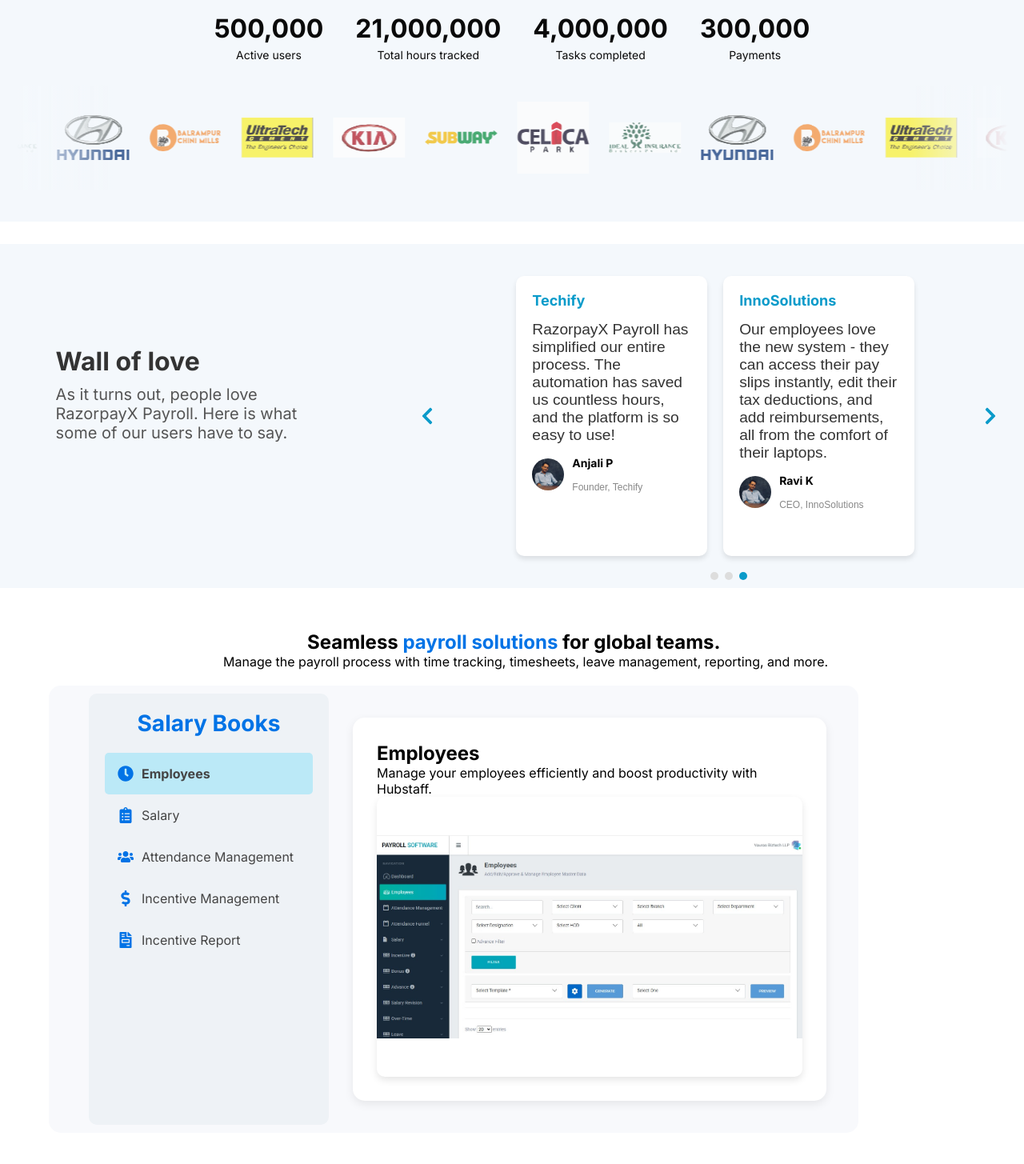
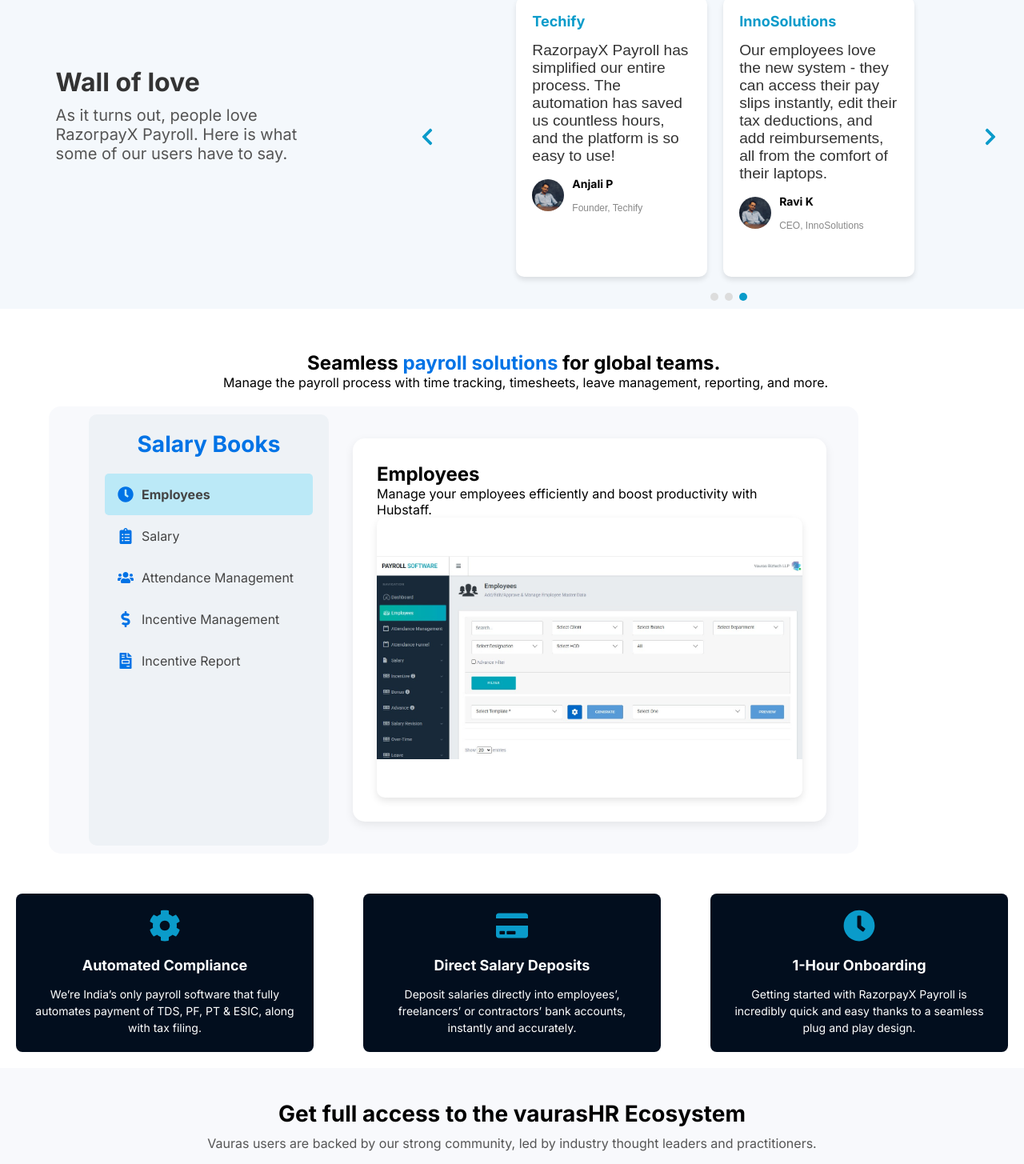
Before and after one commit to vauras25/Payroll-Landing-Page, a React (Create React App) app in the folder vauras-payroll/: page / in a window 1280 px wide. Shown: the part 894-2349 px from the top of the page at 80% size. Built offline with nearby package versions, Linux system fonts and the light colour scheme; what react-chatbot-kit would draw is missing.

Commit message:
Update Home.js

```diff
--- a/vauras-payroll/src/component/Home.js
+++ b/vauras-payroll/src/component/Home.js
@@ -1,22 +1,22 @@
 import React from "react";
 import Dashboard from "./Dashboard";
-import MetricsSection from "../component/MetricsSection/MetricsSection";
+// import MetricsSection from "../component/MetricsSection/MetricsSection";
 import ComplianceSection from "./ComplianceSection";
 import FooterSection from "./FooterSection";
 import TimeTrackingSection from "./TimeTrackingSection";
 import Features from "./Features";
 import WallofLove from "./WallOfLove/WallOfLove"
-import ValueComponent from "./ValueComponent/ValueComponent";
+// import ValueComponent from "./ValueComponent/ValueComponent";
 import CommunitySection from "./CommunitySection/CommunitySection"
 function Home() {
     return(
 
         <div>
         <Dashboard/>
-       <MetricsSection/>
+       {/* <MetricsSection/> */}
        <WallofLove/>
        <TimeTrackingSection/>
-       <ValueComponent/>
+       {/* <ValueComponent/> */}
        <Features/>
        <CommunitySection/>
        <ComplianceSection/>
```
